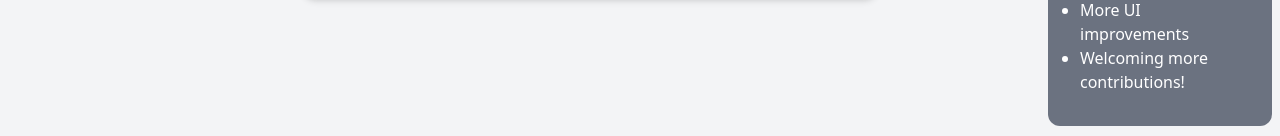
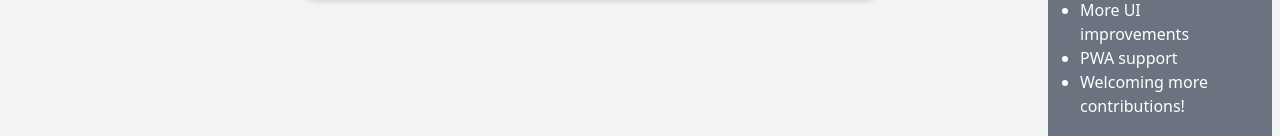
Before and after one commit to GeoBrodas/facebook-clone, a Next.js app: page / in a window 1280 px wide. Shown: the part 534-670 px from the top of the page. Built offline with nearby package versions, Linux system fonts and the light colour scheme; no server answers; the database is empty; sample sign-in values are in the browser's storage.

Commit message:
change head and devspeaks edit

```diff
--- a/components/ComingUp.js
+++ b/components/ComingUp.js
@@ -6,6 +6,7 @@ function ComingUp() {
         <li>Likes, comments</li>
         <li>Fix on Image resoultion</li>
         <li>More UI improvements</li>
+        <li>PWA support</li>
         <li>Welcoming more contributions!</li>
       </ul>
     </div>
--- a/pages/index.js
+++ b/pages/index.js
@@ -19,7 +19,7 @@ function Home() {
   return (
     <div className="h-screen bg-gray-100 overflow-hidden">
       <Head>
-        <title>StoryBook</title>
+        <title>Facebook but better⚡</title>
       </Head>
 
       <Header />
```
